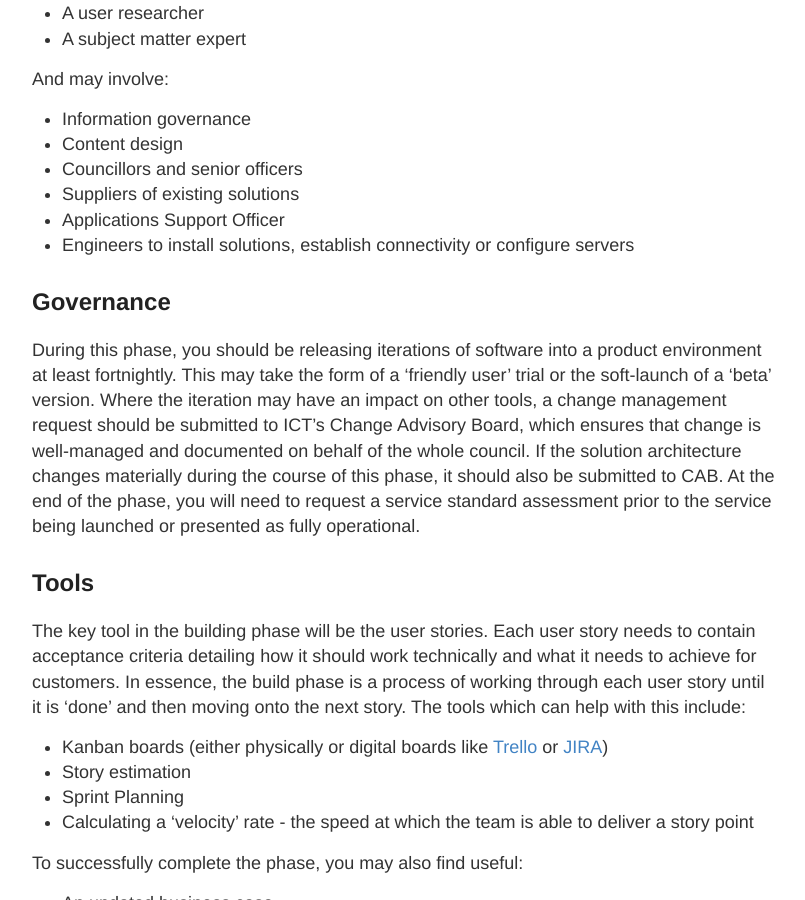
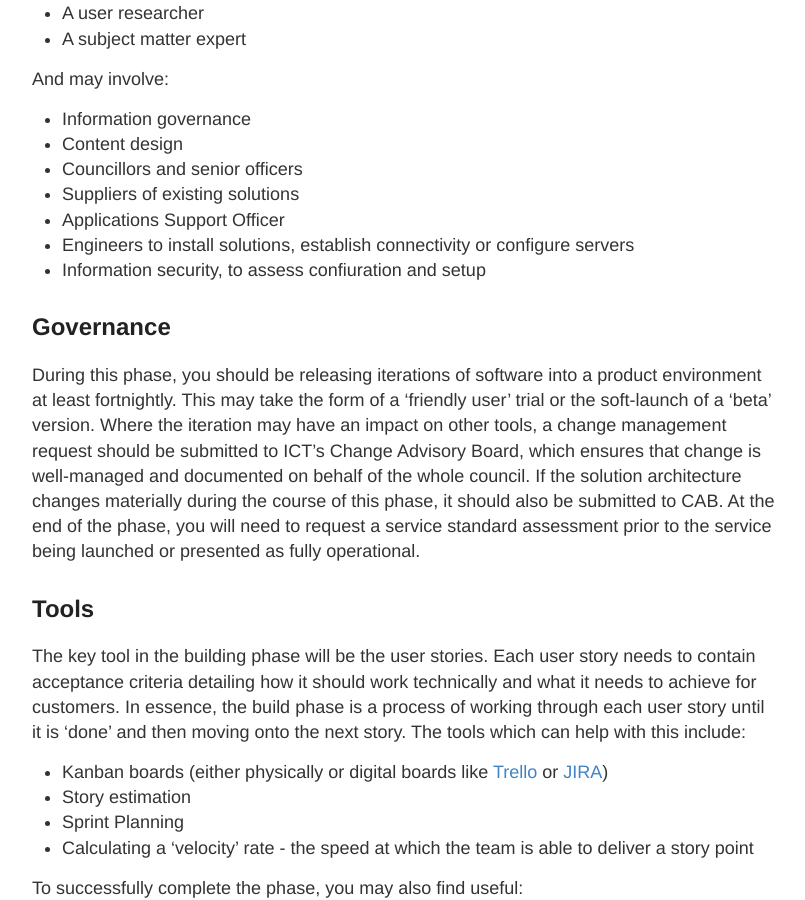
Before and after one commit to mackelany/HAL, a Jekyll site: the page built from _posts/2017-06-02-Phase 3 - Build.md, in a window 1280 px wide and 900 px high, scrolled down 834 px. Shown: the whole window, without its empty margins (153-958 px from the left). Built offline with Jekyll 4.4.1, drawn with Linux system fonts in a browser that asks for light colours; nearby versions of some CDN libraries.

Commit message:
Update 2017-07-10 Build
Keeping references to InfoSec light but in the forefront of readers' minds

```diff
--- a/_posts/2017-06-02-Phase 3 - Build.md
+++ b/_posts/2017-06-02-Phase 3 - Build.md
@@ -37,6 +37,7 @@ And may involve:
 <li>Suppliers of existing solutions</li>
 <li>Applications Support Officer</li>
 <li>Engineers to install solutions, establish connectivity or configure servers </li>
+<li>Information security, to assess confiuration and setup </li>
 </ul>
 
 <h2  id="C2">Governance</h2>
```
